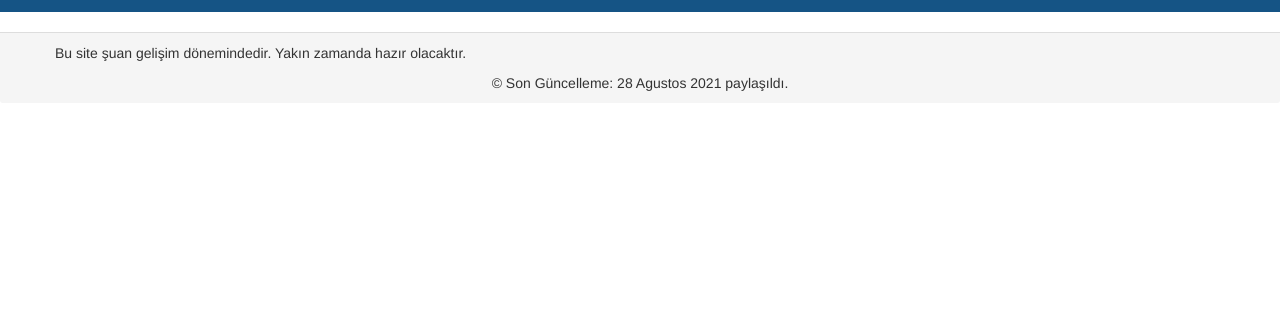
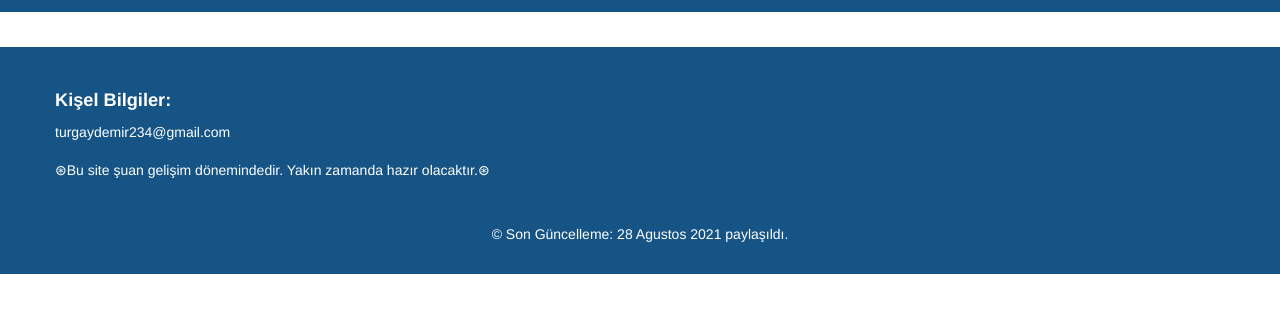
Before and after one commit to TurgayD34/Website, a plain HTML site: page index.html in a window 1280 px wide. Shown: the part 163-476 px from the top of the page. Drawn offline with nearby package versions, Linux system fonts and the light colour scheme.

Commit message:
Add some codes

```diff
--- a/Css/Index-style.css
+++ b/Css/Index-style.css
@@ -51,3 +51,22 @@ body{
     font-size: 1.2em;
 }
 /* End Header */
+/* Start Footer */
+.footer{
+    background-color: rgb(21, 84, 133);
+    margin-top: 35px;
+    padding-top: 35px;
+    padding-bottom: 30px;
+    border-top: 0;
+    color: #fff;
+}
+.footer div.row{
+    margin-bottom: 30px;
+}
+#bilgiler, #note{
+    line-height: 2;
+}
+#bilgiler span{
+    font-size: 1.3em;
+}
+/* End Footer */
--- a/index.html
+++ b/index.html
@@ -64,11 +64,15 @@
     <!-- Start Body -->
     <!-- End Body -->
     <!-- Start Footer -->
-    <footer class="panel-footer">
+    <footer class="footer">
         <div class="container">
             <div class="row">
+                <section id="bilgiler">
+                    <span><b>Kişel Bilgiler:</b></span>
+                    <p>turgaydemir234@gmail.com</p>
+                </section>
                 <section id="note">
-                    <p>Bu site şuan gelişim dönemindedir. Yakın zamanda hazır olacaktır.</p>
+                    <p>&#8859;Bu site şuan gelişim dönemindedir. Yakın zamanda hazır olacaktır.&#8859;</p>
                 </section>
             </div>
             <div class="text-center">&copy; Son Güncelleme: 28 Agustos 2021 paylaşıldı.</div>
```
Also changed, not shown: 2 other files.
